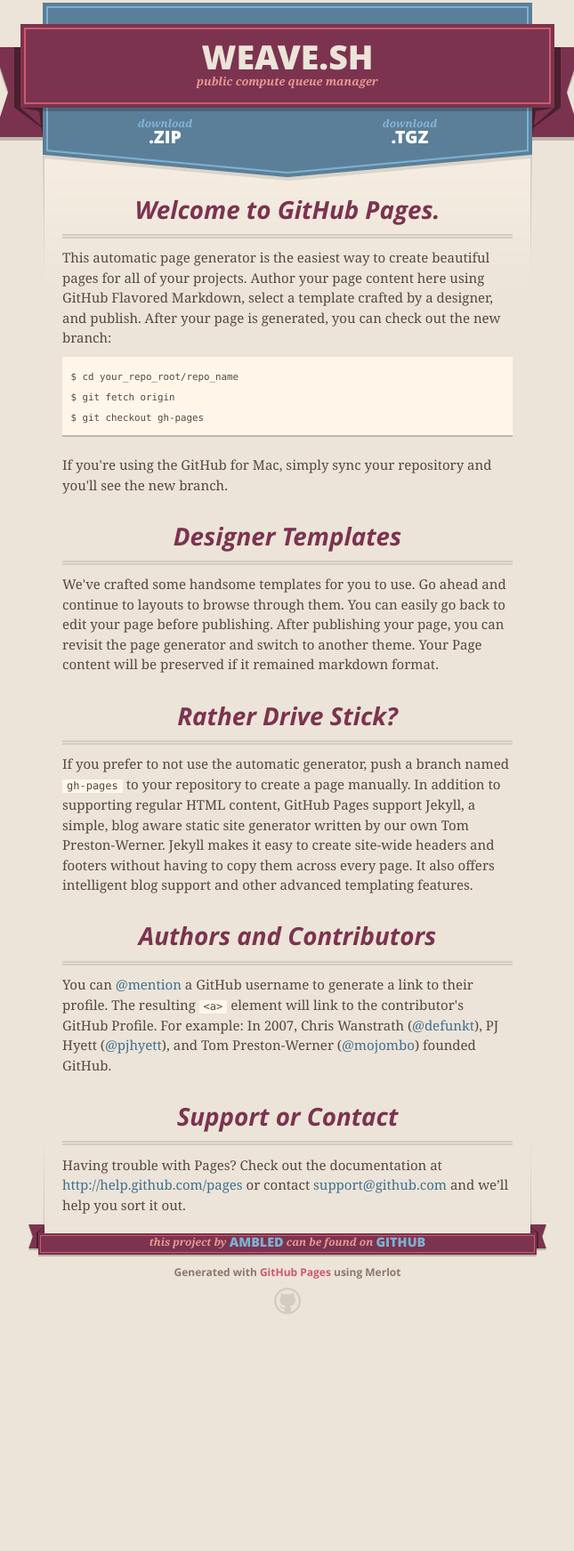
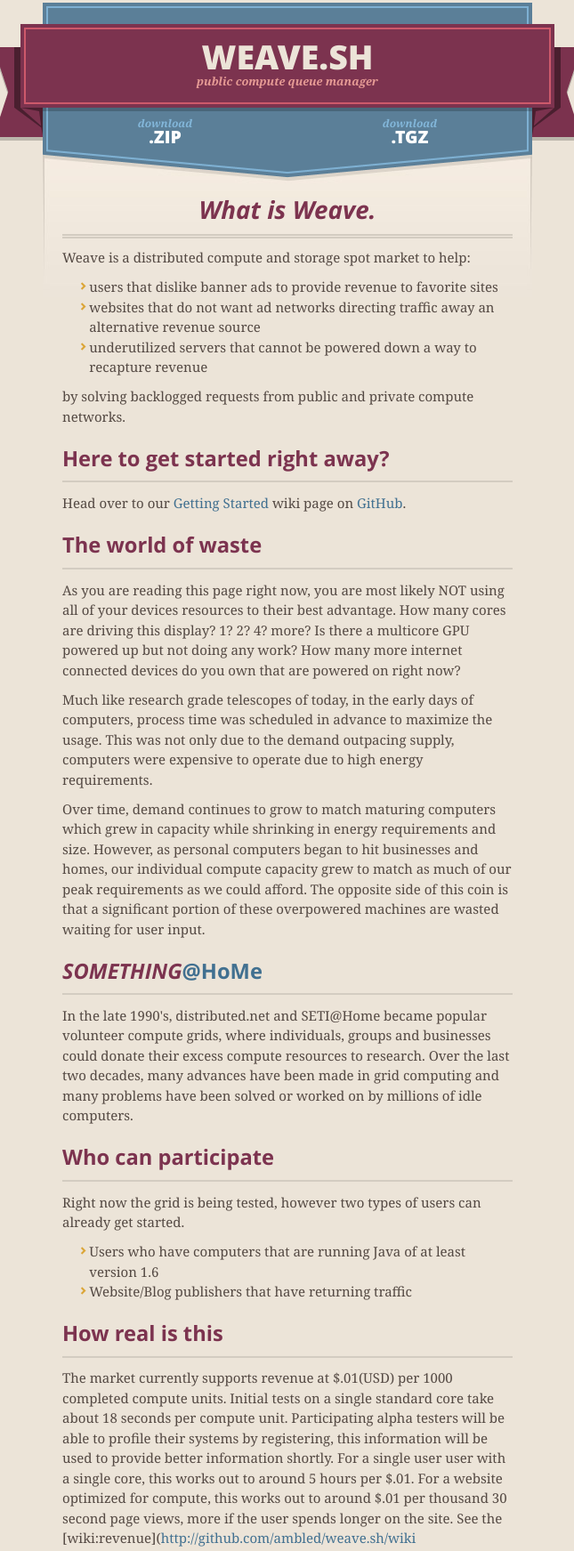
Before and after one commit to ambled/weave.sh, a plain HTML site: page index.html in a window 1280 px wide. Shown: the part 11-1754 px from the top of the page at 89% size, without its empty margins (317-962 px from the left). Before the commit the page ends 1528 px from the top, so only its background shows below. Drawn offline with nearby package versions, Linux system fonts and the light colour scheme.

```diff
--- a/index.html
+++ b/index.html
@@ -46,32 +46,51 @@
 
 
       <section id="main_content">
-        <h3>Welcome to GitHub Pages.</h3>
+        <h2>What is Weave.</h2>
 
-<p>This automatic page generator is the easiest way to create beautiful pages for all of your projects. Author your page content here using GitHub Flavored Markdown, select a template crafted by a designer, and publish. After your page is generated, you can check out the new branch:</p>
+<p>Weave is a distributed compute and storage spot market to help:</p>
 
-<pre><code>$ cd your_repo_root/repo_name
-$ git fetch origin
-$ git checkout gh-pages
-</code></pre>
+<ul>
+<li>users that dislike banner ads to provide revenue to favorite sites </li>
+<li>websites that do not want ad networks directing traffic away an alternative revenue source</li>
+<li>underutilized servers that cannot be powered down a way to recapture revenue</li>
+</ul><p>by solving backlogged requests from public and private compute networks.</p>
 
-<p>If you're using the GitHub for Mac, simply sync your repository and you'll see the new branch.</p>
+<h3>Here to get started right away?</h3>
 
-<h3>Designer Templates</h3>
+<p>Head over to our <a href="http://github.com/ambled/weave.sh/wiki/Getting-Started">Getting Started</a> wiki page on <a href="http://github.com/ambled/weave.sh/wiki">GitHub</a>.</p>
 
-<p>We've crafted some handsome templates for you to use. Go ahead and continue to layouts to browse through them. You can easily go back to edit your page before publishing. After publishing your page, you can revisit the page generator and switch to another theme. Your Page content will be preserved if it remained markdown format.</p>
+<h3>The world of waste</h3>
 
-<h3>Rather Drive Stick?</h3>
+<p>As you are reading this page right now, you are most likely NOT using all of your devices resources to their best advantage. How many cores are driving this display?  1? 2? 4? more?  Is there a multicore GPU powered up but not doing any work?  How many more internet connected devices do you own that are powered on right now?</p>
 
-<p>If you prefer to not use the automatic generator, push a branch named <code>gh-pages</code> to your repository to create a page manually. In addition to supporting regular HTML content, GitHub Pages support Jekyll, a simple, blog aware static site generator written by our own Tom Preston-Werner. Jekyll makes it easy to create site-wide headers and footers without having to copy them across every page. It also offers intelligent blog support and other advanced templating features.</p>
+<p>Much like research grade telescopes of today, in the early days of computers, process time was scheduled in advance to maximize the usage. This was not only due to the demand outpacing supply, computers were expensive to operate due to high energy requirements.</p>
 
-<h3>Authors and Contributors</h3>
+<p>Over time, demand continues to grow to match maturing computers which grew in capacity while shrinking in energy requirements and size.  However, as personal computers began to hit businesses and homes, our individual compute capacity grew to match as much of our peak requirements as we could afford.  The opposite side of this coin is that a significant portion of these overpowered machines are wasted waiting for user input.</p>
 
-<p>You can <a href="https://github.com/blog/821" class="user-mention">@mention</a> a GitHub username to generate a link to their profile. The resulting <code>&lt;a&gt;</code> element will link to the contributor's GitHub Profile. For example: In 2007, Chris Wanstrath (<a href="https://github.com/defunkt" class="user-mention">@defunkt</a>), PJ Hyett (<a href="https://github.com/pjhyett" class="user-mention">@pjhyett</a>), and Tom Preston-Werner (<a href="https://github.com/mojombo" class="user-mention">@mojombo</a>) founded GitHub.</p>
+<h3>
+<em>SOMETHING</em><a href="https://github.com/HoMe" class="user-mention">@HoMe</a>
+</h3>
 
-<h3>Support or Contact</h3>
+<p>In the late 1990's, distributed.net and SETI@Home became popular volunteer compute grids, where individuals, groups and businesses could donate their excess compute resources to research.  Over the last two decades, many advances have been made in grid computing and many problems have been solved or worked on by millions of idle computers.</p>
 
-<p>Having trouble with Pages? Check out the documentation at <a href="http://help.github.com/pages">http://help.github.com/pages</a> or contact <a href="mailto:support@github.com">support@github.com</a> and we’ll help you sort it out.</p>
+<h3>Who can participate</h3>
+
+<p>Right now the grid is being tested, however two types of users can already get started.</p>
+
+<ul>
+<li>Users who have computers that are running Java of at least version 1.6</li>
+<li>Website/Blog publishers that have returning traffic</li>
+</ul><h3>How real is this</h3>
+
+<p>The market currently supports revenue at $.01(USD) per 1000 completed compute units.  Initial tests on a single standard core take about 18 seconds per compute unit. Participating alpha testers will be able to profile their systems by registering, this information will be used to provide better information shortly.
+For a single user user with a single core, this works out to around 5 hours per $.01.  For a website optimized for compute, this works out to around $.01 per thousand 30 second page views, more if the user spends longer on the site.  See the [wiki:revenue](<a href="http://github.com/ambled/weave.sh/wiki">http://github.com/ambled/weave.sh/wiki</a></p>
+
+<h3>User transparency</h3>
+
+<p>One of the most important aspects of the weave grid is transparency of the cloud.  To earn credit for contributed computing resources, users will need to register for a unique Id that shows they agree to using their bandwidth and computer cycles.  Revenue generated from compute without a valid user Id will be split between the weave.sh network for operations support (50%) and approved non-profit organizations (50%). The totals of unregistered work units will be published at least weekly.</p>
+
+<p>(version 1.0 - 10/11/12)</p>
       </section>
 
       <footer>
@@ -88,6 +107,16 @@
 
     </div>
 
+              <script type="text/javascript">
+            var gaJsHost = (("https:" == document.location.protocol) ? "https://ssl." : "http://www.");
+            document.write(unescape("%3Cscript src='" + gaJsHost + "google-analytics.com/ga.js' type='text/javascript'%3E%3C/script%3E"));
+          </script>
+          <script type="text/javascript">
+            try {
+              var pageTracker = _gat._getTracker("UA-35490641-1");
+            pageTracker._trackPageview();
+            } catch(err) {}
+          </script>
 
   </body>
 </html>
```
Also changed, not shown: params.json (+1 -1 lines).
